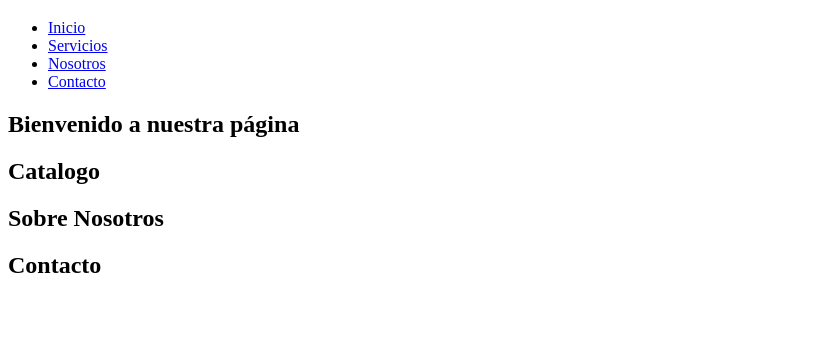
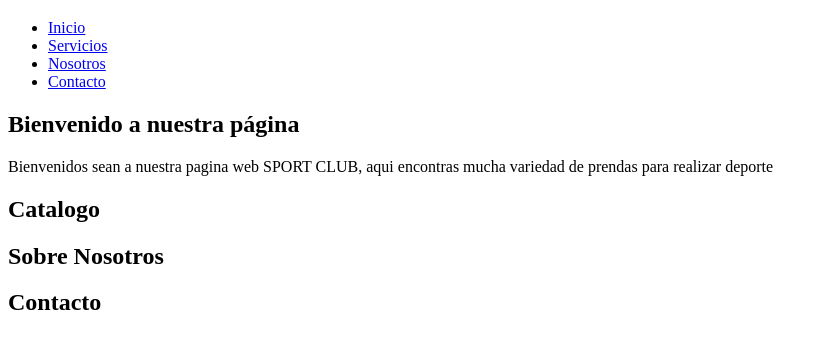
Before and after one commit to Leider2004/PROYECTO-WEB, a plain HTML site: page index.html in a window 1280 px wide. Shown: the part 61-410 px from the top of the page, without its empty margins (0-828 px from the left). Drawn offline with Linux system fonts and the light colour scheme.

Commit message:
SUBIENDO NAIROVIS

```diff
--- a/index.html
+++ b/index.html
@@ -17,7 +17,8 @@
     </ul>
   </nav>
 
-  <section id="inicio"><h1>Bienvenido a nuestra página</h1></section> <!--Nairovis Garcia-->
+  <section id="inicio"><h1>Bienvenido a nuestra página</h1>
+  Bienvenidos sean a nuestra pagina web SPORT CLUB, aqui encontras mucha variedad de prendas para realizar deporte</section> <!--Nairovis Garcia-->
   <section id="Catalogo"><h2>Catalogo</h2></section> <!--Leider Herrera-->
   <section id="Otros"><h2>Sobre Nosotros</h2></section> <!--Willintong Mena-->
   <section id="contactos"><h2>Contacto</h2></section> <!--Leider Herrera-->
```
